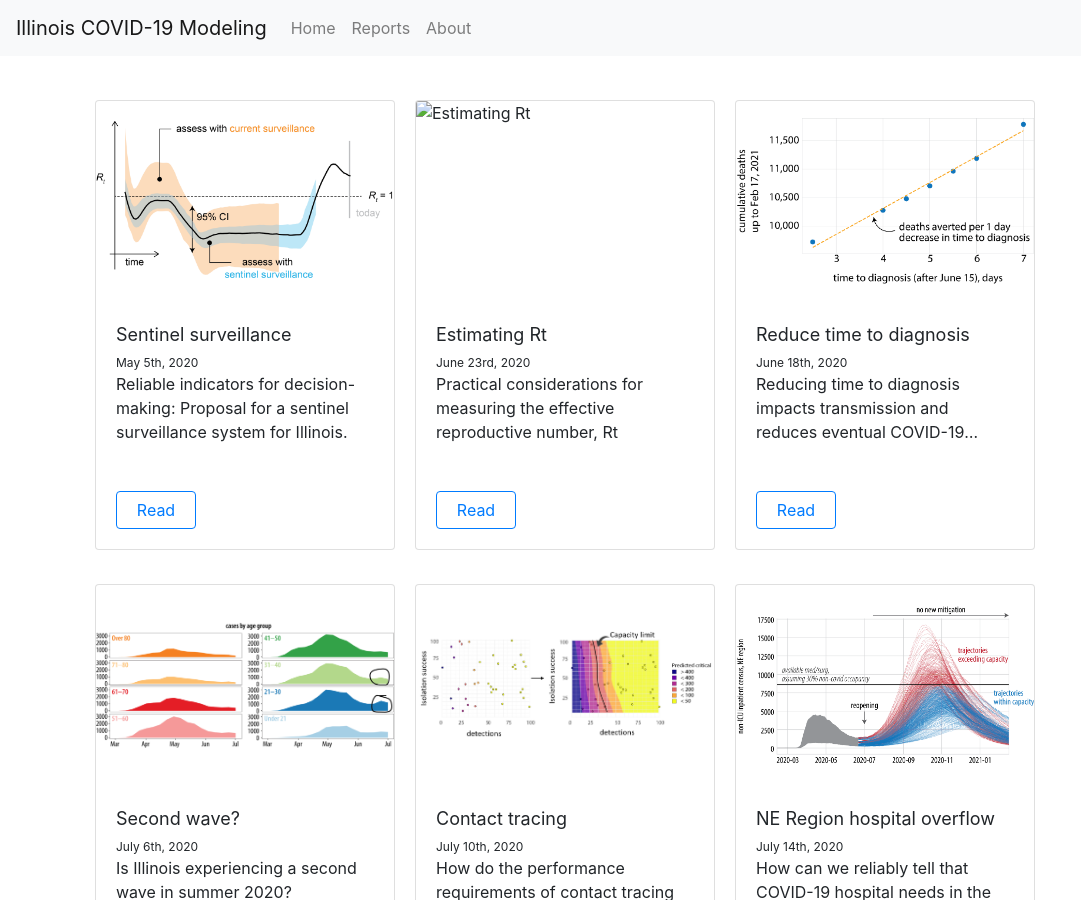
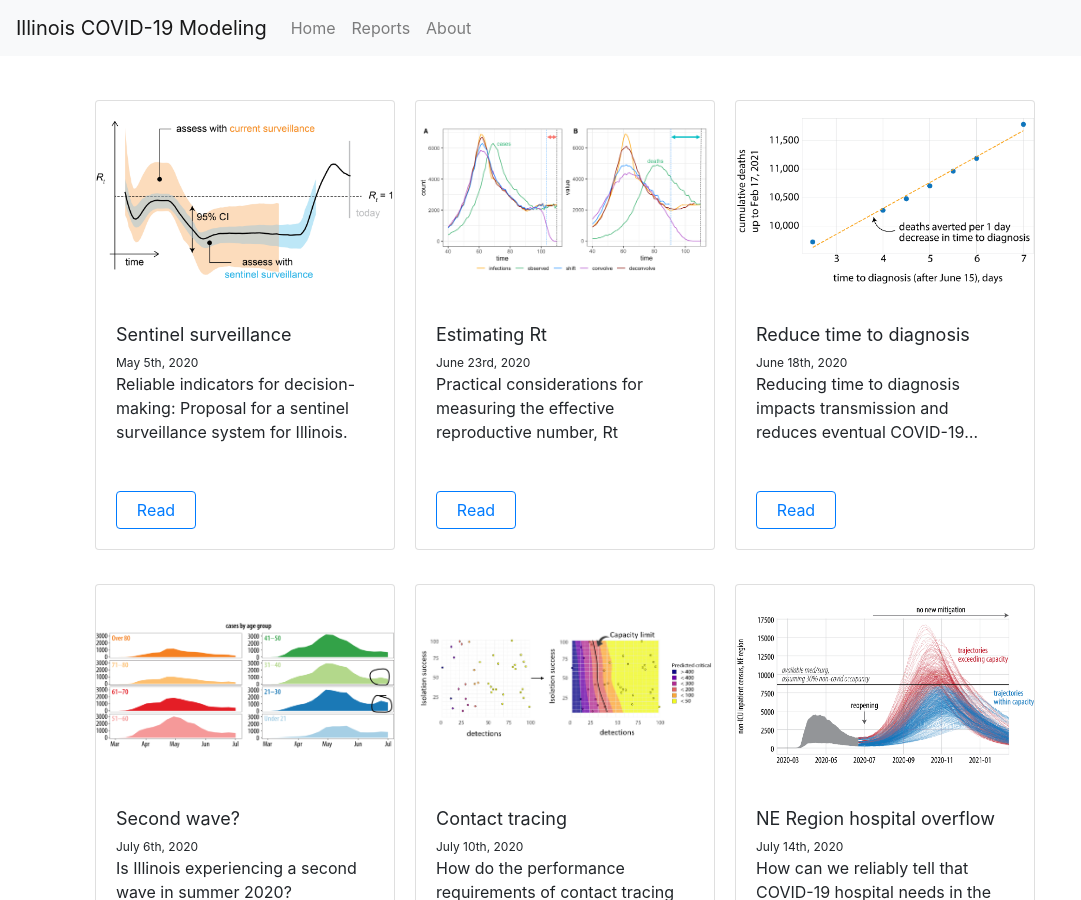
Before and after one commit to rohandandavati/rohandandavati.github.io, a Jekyll site: the page built from reports.html, in a window 1280 px wide and 900 px high. Shown: the whole window, without its empty margins (0-1081 px from the left). Built offline with Jekyll 4.4.1, drawn with Linux system fonts in a browser that asks for light colours; nearby versions of some CDN libraries; a script that is not in the unit is left out.

Commit message:
fix missing path

```diff
--- a/_data/reports.yml
+++ b/_data/reports.yml
@@ -7,7 +7,7 @@
 - name: Estimating Rt
   date: June 23rd, 2020
   path: https://journals.plos.org/ploscompbiol/article/comments?id=10.1371/journal.pcbi.1008409
-  image_path:
+  image_path: /images/200623_rt_lags.png
   description: >
     Practical considerations for measuring the effective reproductive number, Rt
 - name: Reduce time to diagnosis
```
